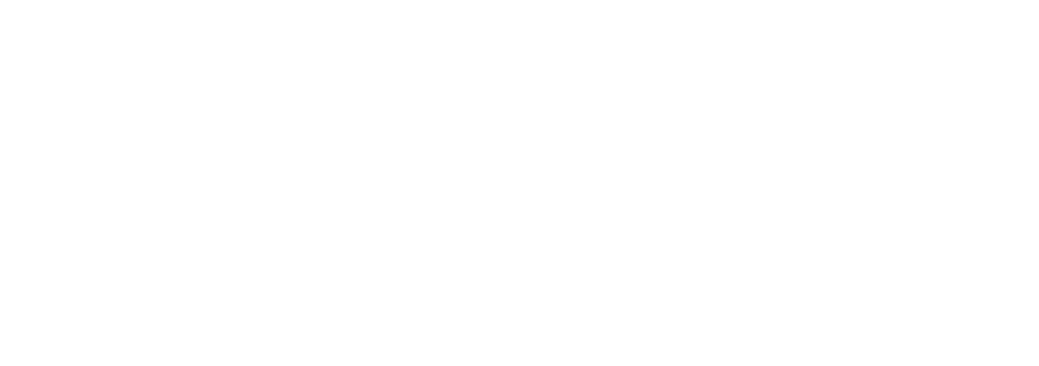
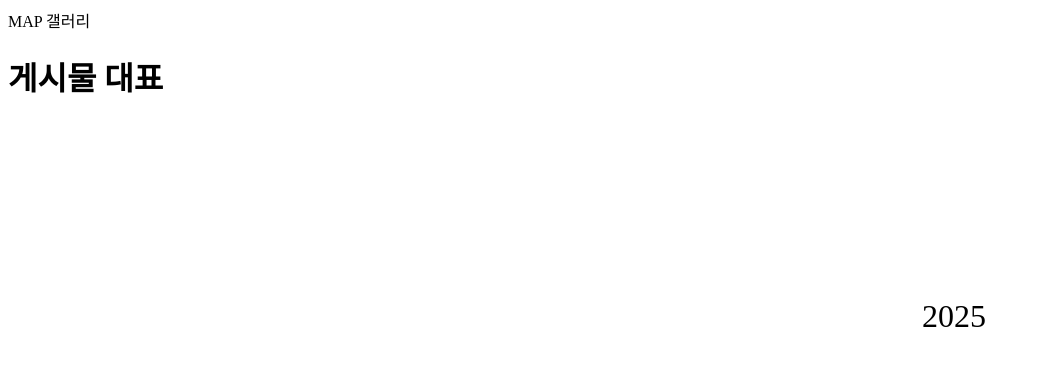
Before and after one commit to MAP-webpage/Front, a React (Create React App) app: page /gallerypage in a window 1280 px wide. Before the commit this address had no page. Shown: the top 366 px of the page, without its empty margins (0-1039 px from the left). Built offline with nearby package versions, Linux system fonts and the light colour scheme.

Commit message:
갤러리페이지 생성

```diff
--- a/src/App.js
+++ b/src/App.js
@@ -1,11 +1,13 @@
 import { BrowserRouter as Router, Route, Routes } from "react-router-dom";
 import Mainpage from "./Mainpage";
+import Gallerypage from "./Gallery/Gallerypage";
 
 function App() {
   return (
     <Router>
       <Routes>
         <Route index element={<Mainpage />} />
+        <Route path="/gallerypage" element={<Gallerypage />} />
         </Routes>
     </Router>
   );
--- /dev/null
+++ b/src/Gallery/Gallerypage.js
@@ -0,0 +1,23 @@
+import { useEffect, useState } from "react";
+import Photo from "./component/Photo";
+import styles from "./Gallerypage.module.css";
+
+function Gallerypage() {
+  const [photos, setClickedImage] = useState([]);
+  //백에서 받아오기
+
+    return (
+      <div>
+        <div >MAP 갤러리</div>
+        <div className={styles.years}>2025</div>
+        <div>
+          <Photo/>
+          </div>
+
+      </div>
+    );
+  }
+
+  export default Gallerypage;
+
+  //2025 변수로 변경 필요
--- /dev/null
+++ b/src/Gallery/Gallerypage.module.css
@@ -0,0 +1,23 @@
+.years {
+/* 2025 */
+
+position: absolute;
+width: 77px;
+height: 24px;
+left: 922px;
+top: 304px;
+
+font-family: 'Noto Sans KR';
+font-style: normal;
+font-weight: 350;
+font-size: 32px;
+line-height: 23px;
+/* identical to box height, or 73% */
+display: flex;
+align-items: center;
+text-align: center;
+
+color: #000000;
+
+
+}
--- /dev/null
+++ b/src/Gallery/component/Photo.js
@@ -0,0 +1,10 @@
+function Photo() {
+
+    return (
+      <div>
+       <h1> 게시물 대표 </h1>
+      </div>
+    );
+  }
+
+  export default Photo;
```
Also changed, not shown: src/Gallery/component/Post.js (added).
